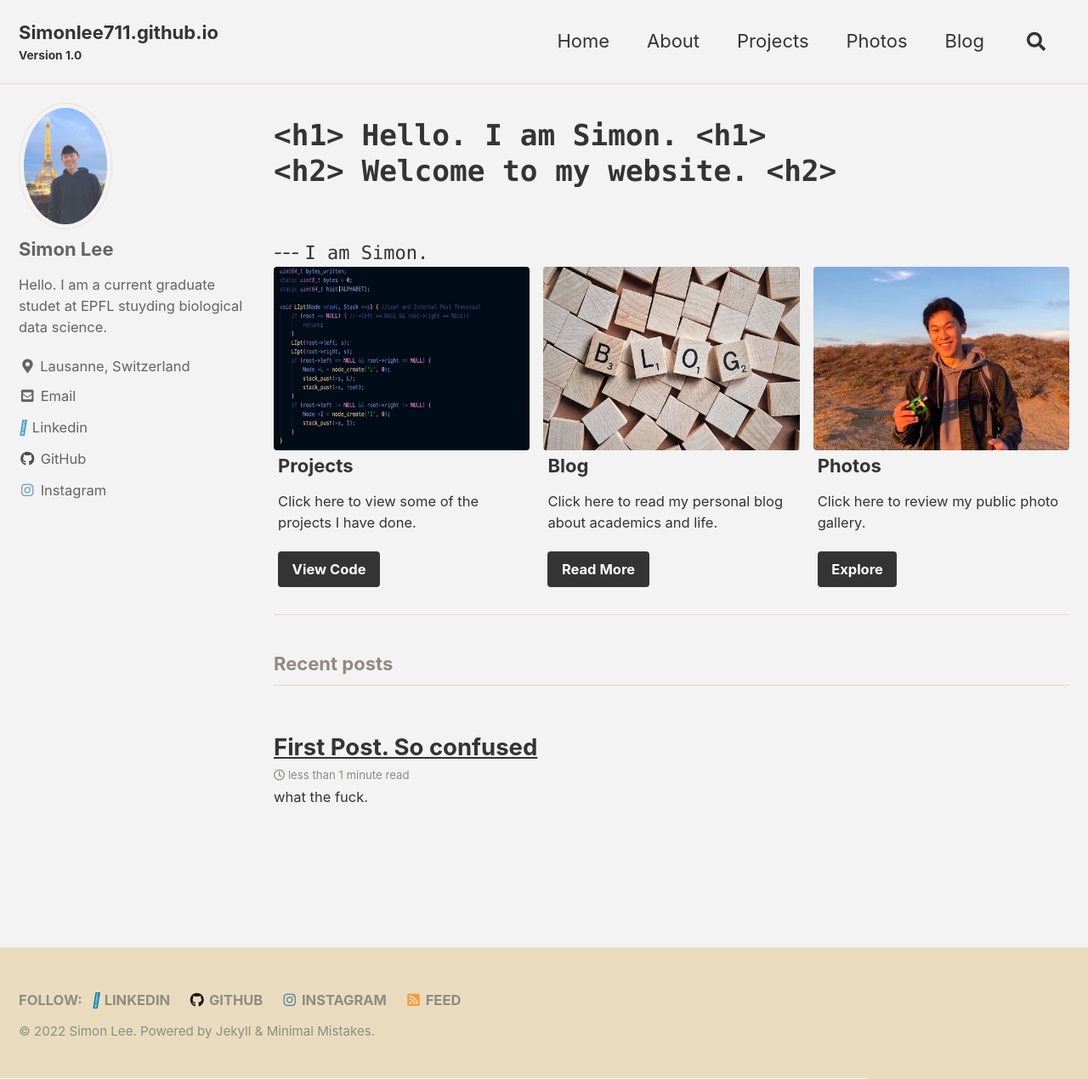
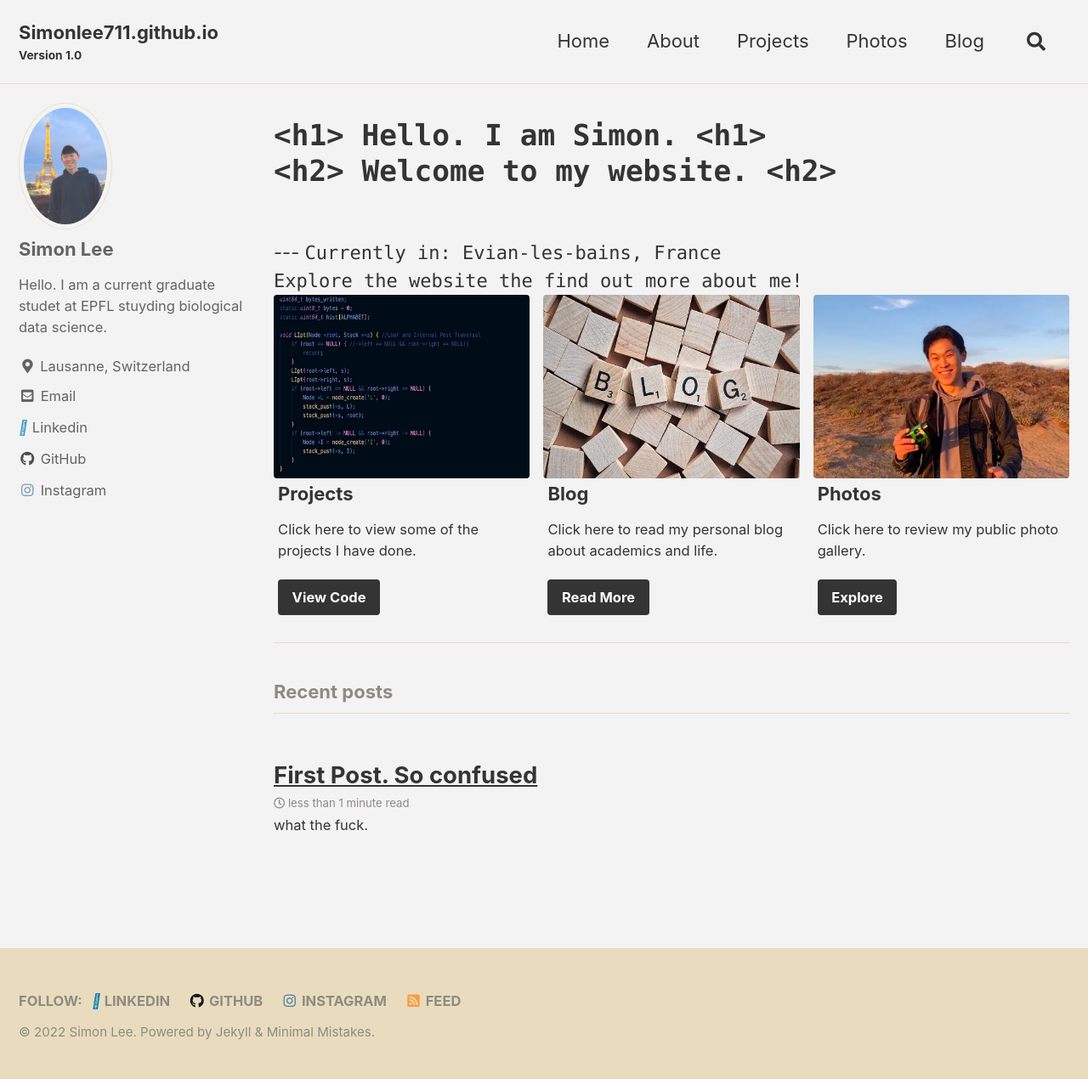
Before and after one commit to Simonlee711/Simonlee711.github.io, a Jekyll site: the page built from index.html, in a window 1280 px wide and 1270 px high. Shown: the whole window at 85% size. Built offline with Jekyll 4.4.1, drawn with Linux system fonts in a browser that asks for light colours; cached includes are drawn as plain includes; the list of posts is cut into pages by our own code.

Commit message:
added stuff to homepage

```diff
--- a/index.html
+++ b/index.html
@@ -28,8 +28,9 @@ feature_row:
 <div class="header">
     <h1><code>&lt;h1&gt;  Hello. I am Simon.  &lt;h1&gt; </br> &lt;h2&gt;  Welcome to my website.  &lt;h2&gt;</code> </br> </br></h1>
 </div>
+
 ---
 
-<code>I am Simon. </br></code>
+<code>Currently in: Evian-les-bains, France </br> Explore the website the find out more about me! </code>
 
 {% include feature_row %}
```
